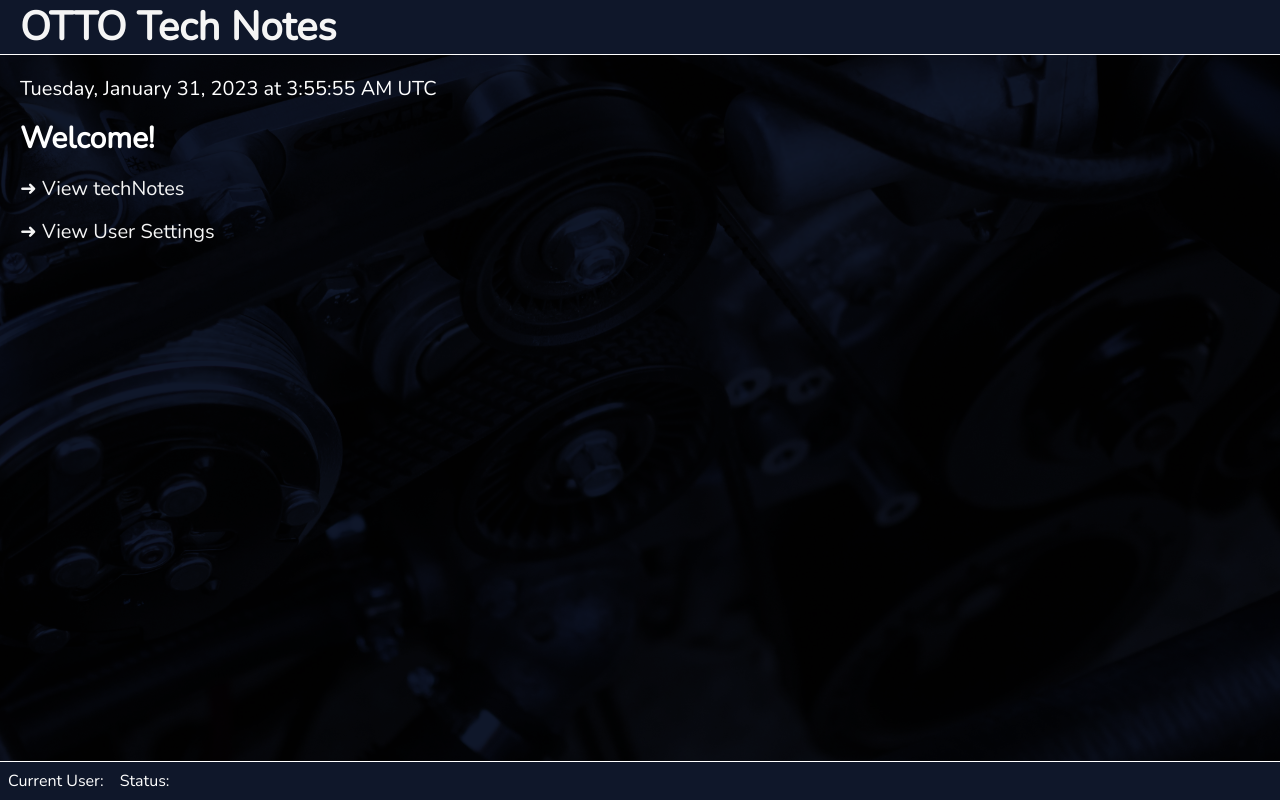
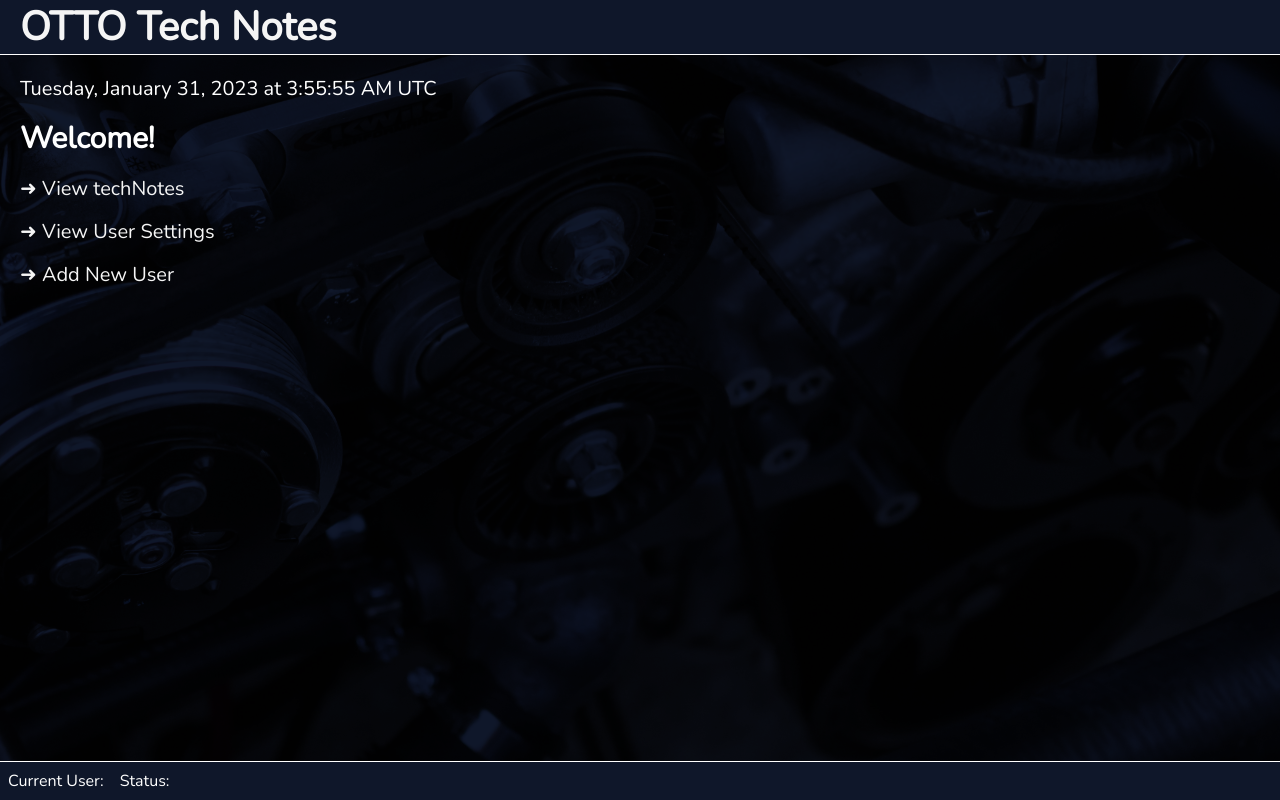
Before and after one commit to micypac/notes-app, a React (Create React App) app in the folder frontend/: page /dash in a window 1280 px wide. Built offline with nearby package versions, Linux system fonts and the light colour scheme; no server answers.

Commit message:
added 'add new user' Link in Welcome component.

```diff
--- a/frontend/src/features/auth/Welcome.js
+++ b/frontend/src/features/auth/Welcome.js
@@ -20,6 +20,9 @@
       <p>
         <Link to="/dash/users">View User Settings</Link>
       </p>
+      <p>
+        <Link to="/dash/users/new">Add New User</Link>
+      </p>
     </section>
   );
 
```
